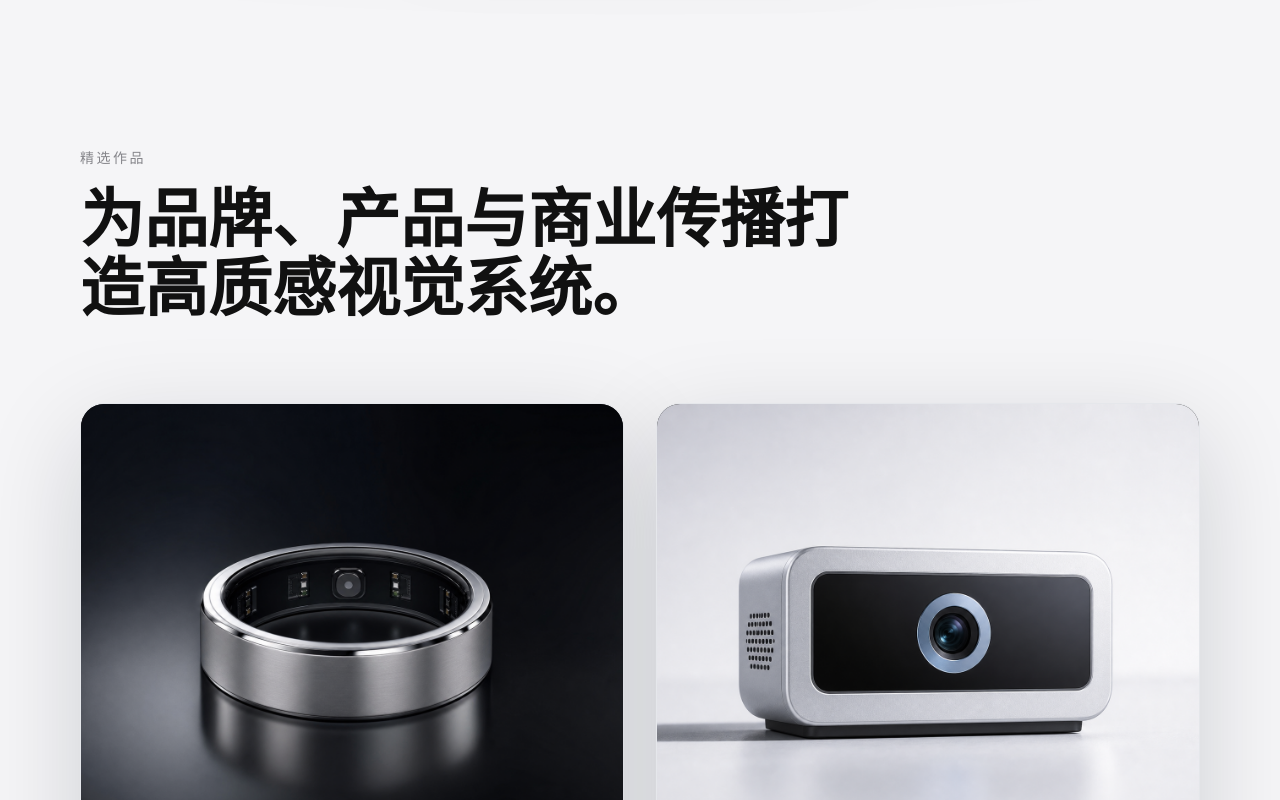
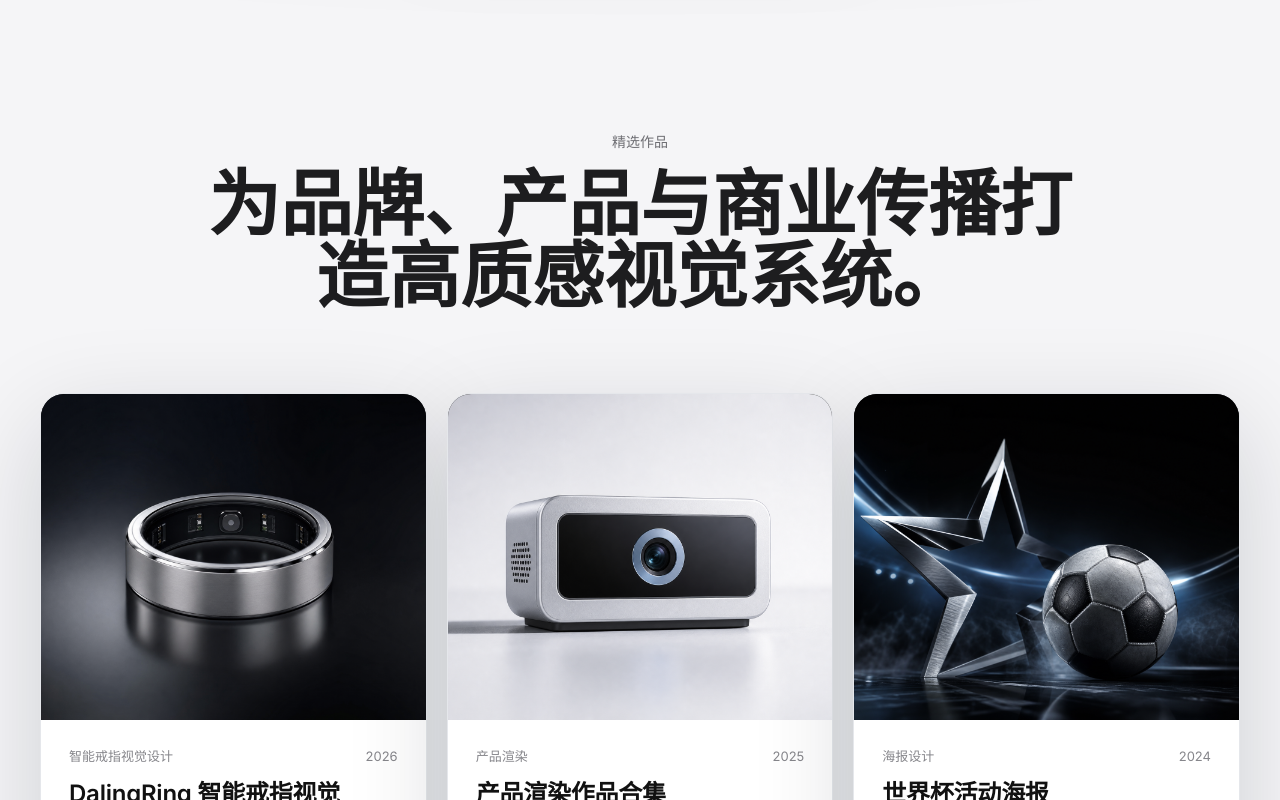
Before and after one commit to bo5934973-ui/gengxin, a Next.js app: page / in a window 1280 px wide. Shown: the part 1180-1980 px from the top of the page. Built offline with nearby package versions, Linux system fonts and the light colour scheme; no server answers.

Commit message:
Update FeaturedWorks.jsx

```diff
--- a/sections/FeaturedWorks.jsx
+++ b/sections/FeaturedWorks.jsx
@@ -8,17 +8,17 @@ export function FeaturedWorks() {
   const { worksSection, works } = content;
 
   return (
-    <section id="works" className="bg-whiteBg px-6 py-24 md:px-20 md:py-32">
+    <section id="works" className="overflow-hidden bg-[#f5f5f7] px-5 py-20 text-[#1d1d1f] md:px-10 md:py-28">
       <div className="mx-auto max-w-[1440px]">
-        <div className="mb-14 max-w-3xl md:mb-20">
-          <p className="mb-4 text-sm font-medium uppercase tracking-[0.18em] text-textSoft">
+        <div className="mx-auto mb-14 max-w-4xl text-center md:mb-20">
+          <p className="mb-4 text-sm font-medium text-[#6e6e73]">
             {worksSection.eyebrow}
           </p>
-          <h2 className="text-5xl font-semibold leading-[1.08] tracking-normal text-textDark md:text-[64px]">
+          <h2 className="text-4xl font-semibold leading-[1.06] tracking-normal text-[#1d1d1f] md:text-6xl lg:text-7xl">
             {worksSection.title}
           </h2>
         </div>
-        <div className="grid gap-6 md:grid-cols-2 md:gap-8">
+        <div className="grid gap-5 md:grid-cols-2 lg:grid-cols-3">
           {works.map((work, index) => (
             <WorkCard key={work.slug} work={work} index={index} />
           ))}
```
